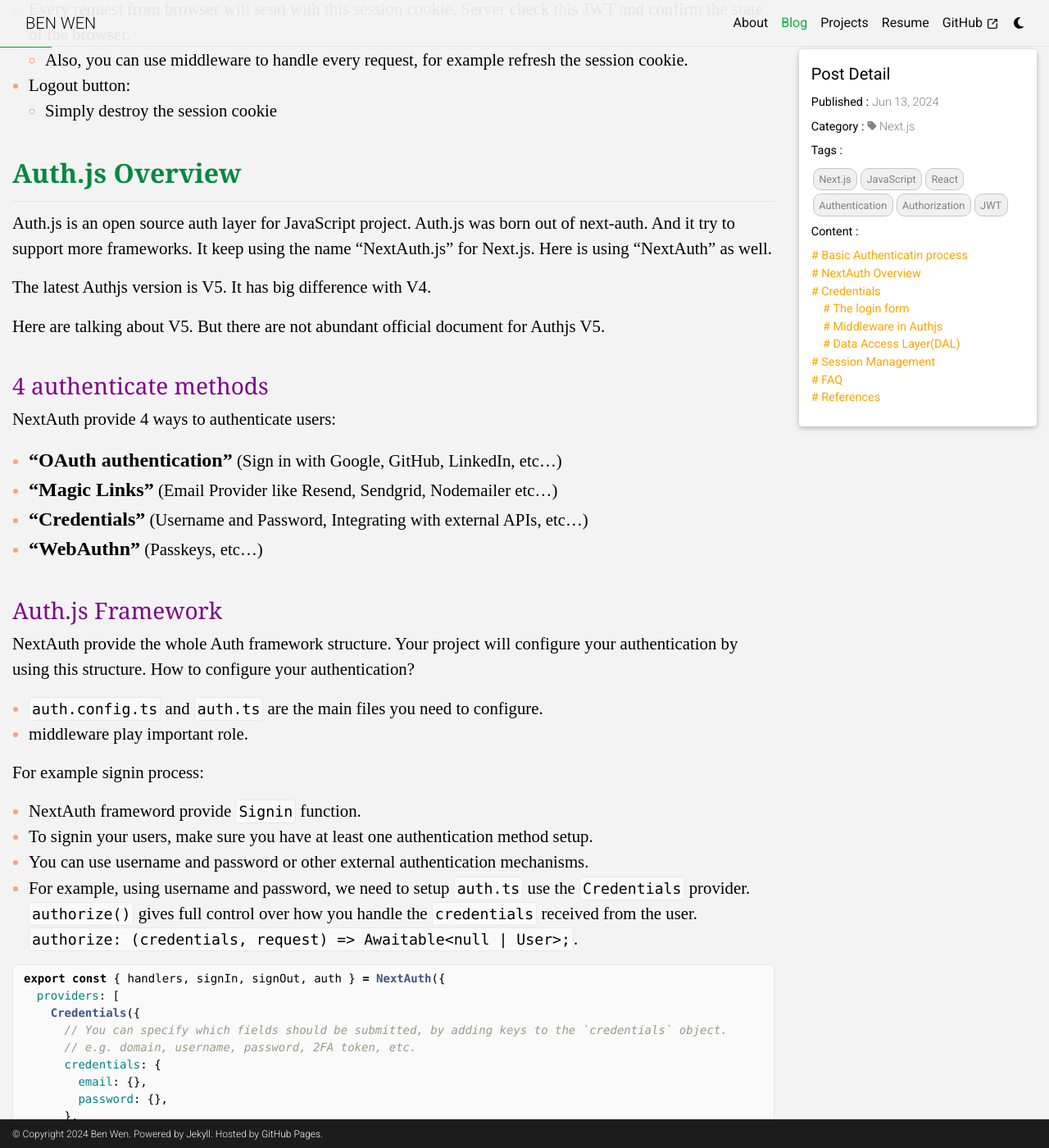
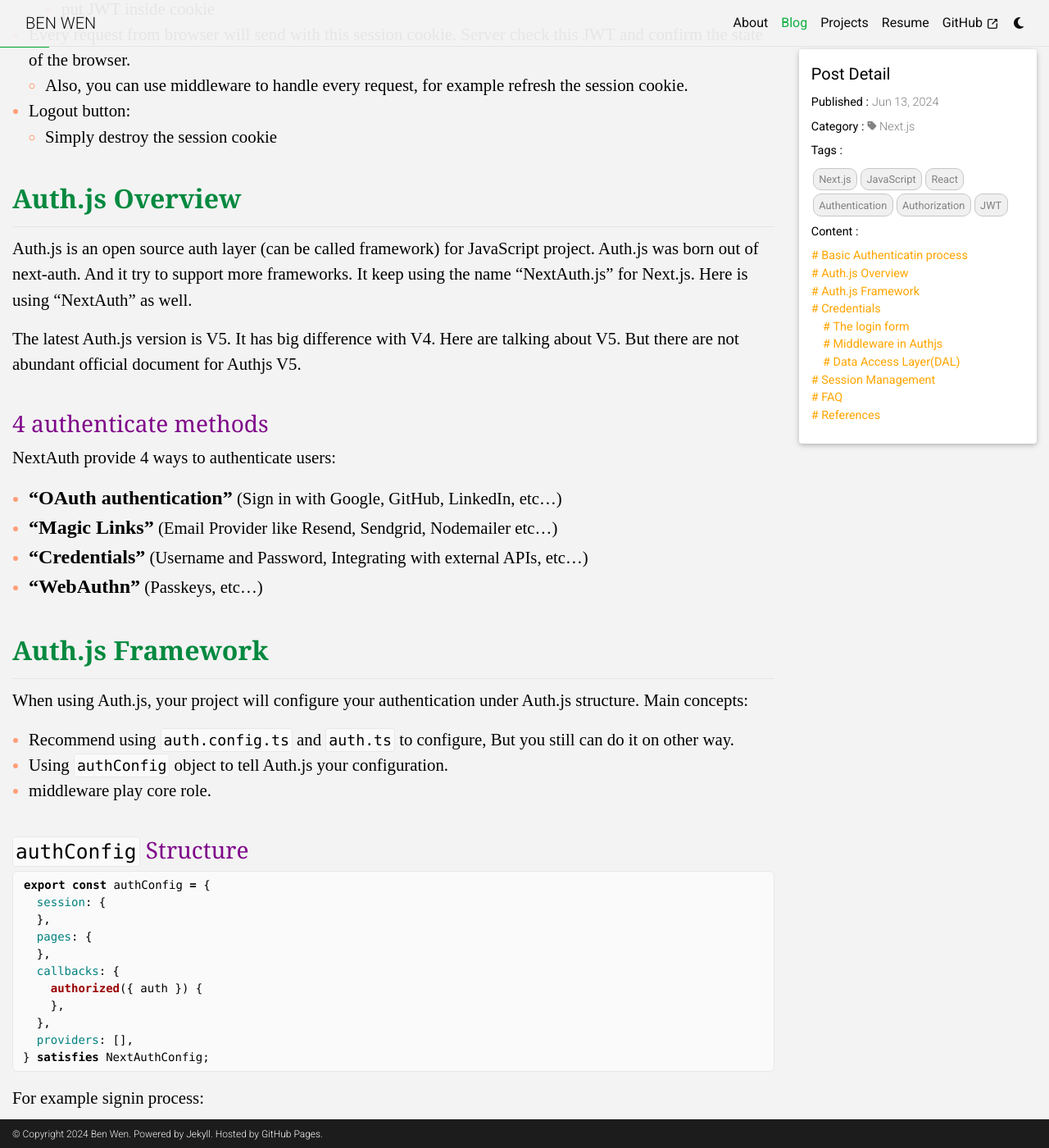
Before and after one commit to benwzj/benwzj.github.io, a Jekyll site: the page built from _posts/2024-06-13-nextjs-auth.md, in a window 1280 px wide and 1400 px high, scrolled down 522 px. Shown: the whole window at 82% size. Built offline with Jekyll 4.4.1, drawn with Linux system fonts in a browser that asks for light colours; comment, search, counter and statistics services are not loaded; some of the changed text lies outside the part shown.

Commit message:
update ts blog

````diff
--- a/_posts/2024-06-13-nextjs-auth.md
+++ b/_posts/2024-06-13-nextjs-auth.md
@@ -6,7 +6,8 @@
 tags: Next.js JavaScript React Authentication Authorization JWT
 toc:
   - name: Basic Authenticatin process
-  - name: NextAuth Overview
+  - name: Auth.js Overview
+  - name: Auth.js Framework
   - name: Credentials
     subsections:
       - name: The login form
@@ -17,8 +18,9 @@
   - name: References
 ---
 
-## Basic Authenticatin process
+## Normal Authenticatin framework
 
+- Using seesion object.
 - Login button:
   - Get user information from form.
   - Verify user information.
@@ -35,11 +37,10 @@
 
 ## Auth.js Overview
 
-Auth.js is an open source auth layer for JavaScript project.
+Auth.js is an open source auth layer (can be called framework) for JavaScript project.
 Auth.js was born out of next-auth. And it try to support more frameworks. It keep using the name "NextAuth.js" for Next.js. Here is using "NextAuth" as well.
 
-The latest Authjs version is V5. It has big difference with V4.
-
+The latest Auth.js version is V5. It has big difference with V4.
 Here are talking about V5. But there are not abundant official document for Authjs V5.
 
 ### 4 authenticate methods
@@ -50,12 +51,28 @@
 - **"Credentials"** (Username and Password, Integrating with external APIs, etc…)
 - **"WebAuthn"** (Passkeys, etc…)
 
-### Auth.js Framework
+## Auth.js Framework
 
-NextAuth provide the whole Auth framework structure. Your project will configure your authentication by using this structure.
-How to configure your authentication?
-- `auth.config.ts` and `auth.ts` are the main files you need to configure.
-- middleware play important role.
+When using Auth.js, your project will configure your authentication under Auth.js structure.
+Main concepts:
+- Recommend using `auth.config.ts` and `auth.ts` to configure, But you still can do it on other way.
+- Using `authConfig` object to tell Auth.js your configuration.
+- middleware play core role.
+
+### `authConfig` Structure
+```ts
+export const authConfig = {
+  session: {
+  },
+  pages: {
+  },
+  callbacks: {
+    authorized({ auth }) {
+    },
+  },
+  providers: [],
+} satisfies NextAuthConfig;
+```
 
 For example signin process:
 - NextAuth frameword provide `Signin` function.
@@ -107,12 +124,13 @@
 - you can Add the login pages option in this config file.
 - this is used to configure protecting your routes with Next.js Middleware.
 
-Basic logic is that
+Basic logic is that:
 1. setup `authorized` callback function inside `authConfig` object.
 2. `export authConfig` object.
-3. this `authConfig` object will be use in `middleware.ts`.
+3. This `authConfig` object is used by Auth.js.
+4. And Auth.js is using `middleware.ts` to implement it's logic.
 
-> You don't have to use this way to setup auth in middleware. You can use next.js middleware.ts directly.
+> You don't have to use `auth.config.ts` file to setup auth. You can use auth.ts to tell `Auth.ts` your configuration.
 
 #### API route
 Inside the App folder, create:
````
Also changed, not shown: _drafts/2024-10-31-nextjs-middleware.md (+22 -16 lines), _posts/2024-11-27-ts-operators.md (added, +45 -0 lines).
